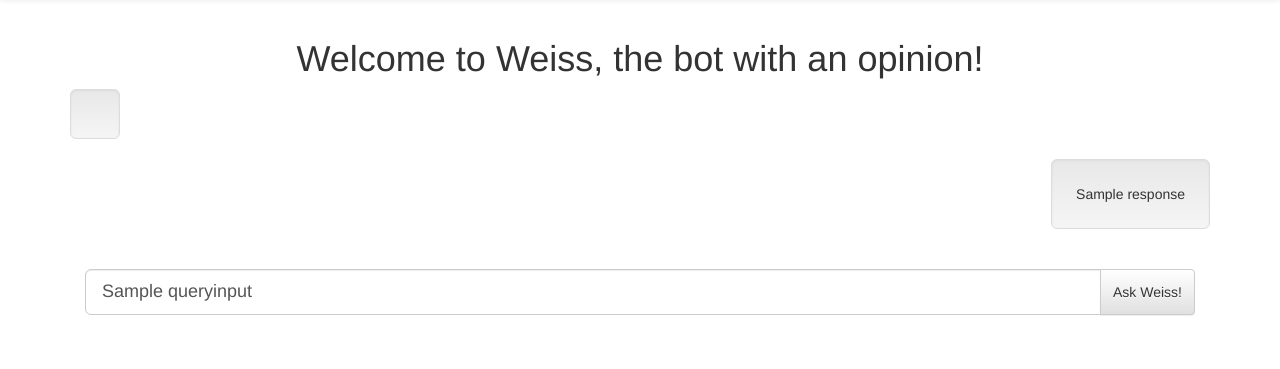
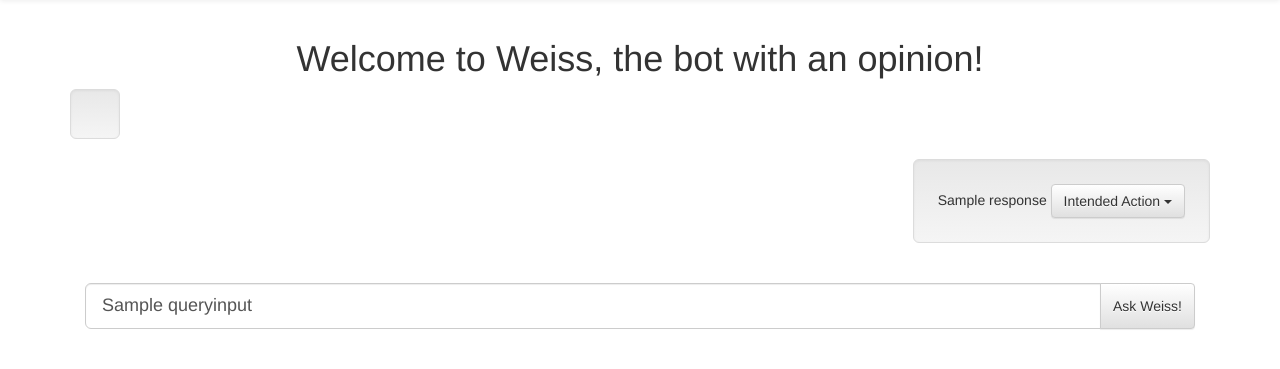
Before and after one commit to austinlostinboston/mitsWebApp, a Django app: template weiss/templates/weiss/index.html in a window 1280 px wide. Shown: the part 51-420 px from the top of the page. Run offline with Django 3.2, Linux system fonts and the light colour scheme; the template is opened without the code that fills it: most values are stand-ins (such as "Sample title", 1, 10 or a date in 2020); some libraries are stand-ins or nearby versions.

Commit message:
added dropdown button to well

```diff
--- a/weiss/templates/weiss/index.html
+++ b/weiss/templates/weiss/index.html
@@ -16,7 +16,22 @@
     <div>
         <div class="well well-lg dialogbox" style="float:right" >
             {{ line.response }}
+            {% if forloop.last %}
+            <!-- Single button -->
+            <div class="btn-group">
+              <button type="button" class="btn btn-default dropdown-toggle" data-toggle="dropdown" aria-haspopup="true" aria-expanded="false">
+                Intended Action <span class="caret"></span>
+              </button>
+              <ul class="dropdown-menu">
+                {% for aid, name in actions %}
+                <!--from context dict, use keyname = aid to grabe value-->
+                <li name="aid" value="{{ aid }}"><a href="#">{{ name }}</a></li>
+                {% endfor%}
+              </ul>
+            </div>
+            {% endif %}
         </div>
+
         <div style="clear:both"></div>
     </div>
     {% endfor %}
```
